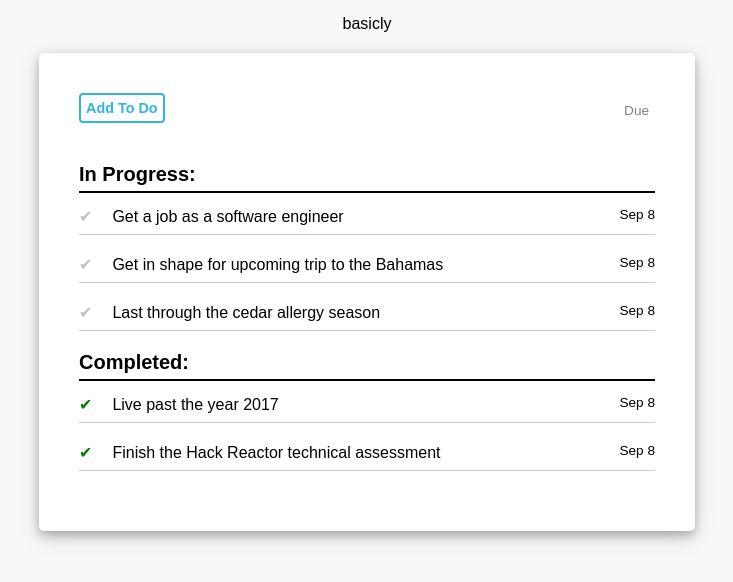
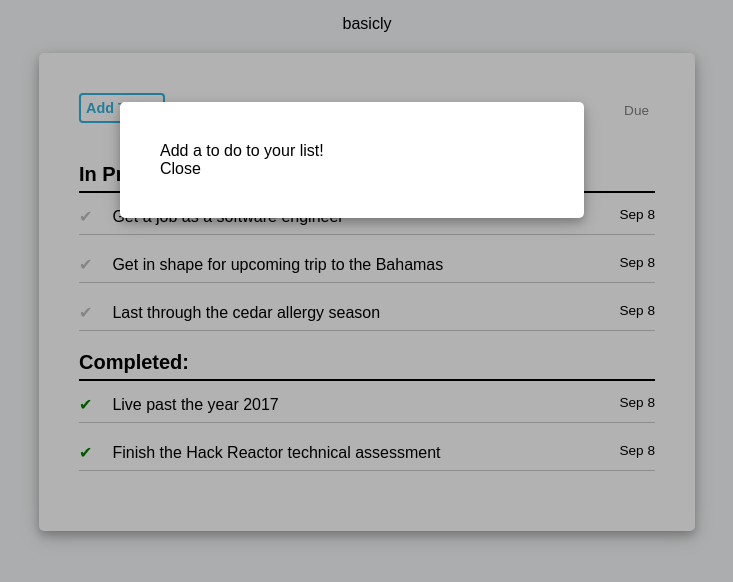
Before and after one commit to basicly/basicly, a React (Create React App) app in the folder client/: page / in a window 1280 px wide. Shown: the top 582 px of the page, without its empty margins (288-1021 px from the left). Built offline with nearby package versions, Linux system fonts and the light colour scheme; no server answers; a web font is replaced by a local one.

Commit message:
Separate out CreateToDo with ToDoHeader and create Modal component

```diff
--- a/client/src/Components/CreateToDo/CreateToDo.js
+++ b/client/src/Components/CreateToDo/CreateToDo.js
@@ -1,16 +1,10 @@
 import React from 'react';
-import './CreateToDo.css';
-
-// import the user icon
-// import userIcon from './images/user-icon.png';
 
 const createToDo = (props) => {
   return (
-    <div className="createToDo">
-      <button className="button">Add To Do</button>
-      {/* <span className="userIconContainer"><img className="userIcon" src={userIcon} alt="User Icon"/></span> */}
-      <span className="due">Due</span>
-    </div>
+    <React.Fragment>
+
+    </React.Fragment>
   );
 };
 
--- a/client/src/Components/ToDoContainer/ToDoContainer.js
+++ b/client/src/Components/ToDoContainer/ToDoContainer.js
@@ -5,7 +5,10 @@ import './ToDoContainer.css';
 import ToDoList from '../ToDoList/ToDoList';
 
 // import the CreateToDo component
-import CreateToDo from '../CreateToDo/CreateToDo';
+import ToDoHeader from '../ToDoHeader/ToDoHeader';
+
+// import the Modal component
+import Modal from '../Modal/Modal';
 
 class ToDoContainer extends Component {
   state = {
@@ -43,8 +46,12 @@ class ToDoContainer extends Component {
 
   render() {
     return (
+      <React.Fragment>
+        <Modal>
+          Add a to do to your list!
+        </Modal>
         <div className="toDoContainer">
-        <CreateToDo
+          <ToDoHeader
           />
           <ToDoList
             category="In Progress"
@@ -55,6 +62,7 @@ class ToDoContainer extends Component {
             toDos={this.state.toDosCompleted}
           />
         </div>
+      </React.Fragment>
     );
   }
 }
--- a/client/src/components/CreateToDo/CreateToDo.css
+++ /dev/null
@@ -1,33 +0,0 @@
-.createToDo {
-  padding: 40px 0px;
-}
-
-.createToDo .button {
-  color: rgb(52, 180, 223);
-  font-weight: bold;
-  font-size: .9em;
-  padding: 5px;
-  border: 2px solid gray;
-  border-color: rgb(52, 180, 223);
-  border-radius: 4px;
-}
-
-.createToDo .due {
-  float: right;
-  font-size: .85em;
-  color: gray;
-  padding-top: 10px;
-  padding-right: 6px;
-}
-
-.createToDo .userIconContainer {
-  float: right;
-  padding-left: 60px;
-  padding-right: 3px;
-  padding-top: 8px;
-}
-
-.createToDo img.userIcon {
-  width: 22px;
-  height: 22px;
-}
--- /dev/null
+++ b/client/src/components/Modal/Modal.css
@@ -0,0 +1,19 @@
+.modal {
+  background-color: #FFFFFF;
+  border-radius: 3px;
+  width: 30%;
+  margin: 8% auto;
+  padding: 40px 40px 40px 40px;
+  border-radius: 5px;
+  box-shadow: 0 4px 8px 0 rgba(0, 0, 0, 0.2), 0 6px 20px 0 rgba(0, 0, 0, 0.19);
+}
+
+.backdrop {
+  position: fixed;
+  top: 0;
+  bottom: 0;
+  left: 0;
+  right: 0;
+  background-color: rgba(0,0,0,0.3);
+  padding: 50;
+}
--- /dev/null
+++ b/client/src/components/Modal/Modal.js
@@ -0,0 +1,19 @@
+import React from 'react';
+import './Modal.css';
+
+const modal = (props) => {
+  return (
+    <div className="backdrop">
+      <div className="modal">
+        {props.children}
+        <div className="footer">
+          <button onClick={props.onClose}>
+            Close
+          </button>
+        </div>
+      </div>
+    </div>
+  );
+};
+
+export default modal;
--- /dev/null
+++ b/client/src/components/ToDoHeader/ToDoHeader.css
@@ -0,0 +1,33 @@
+.toDoHeader {
+  padding: 40px 0px;
+}
+
+.toDoHeader .button {
+  color: rgb(52, 180, 223);
+  font-weight: bold;
+  font-size: .9em;
+  padding: 5px;
+  border: 2px solid gray;
+  border-color: rgb(52, 180, 223);
+  border-radius: 4px;
+}
+
+.toDoHeader .due {
+  float: right;
+  font-size: .85em;
+  color: gray;
+  padding-top: 10px;
+  padding-right: 6px;
+}
+
+.toDoHeader .userIconContainer {
+  float: right;
+  padding-left: 60px;
+  padding-right: 3px;
+  padding-top: 8px;
+}
+
+.toDoHeader img.userIcon {
+  width: 22px;
+  height: 22px;
+}
--- /dev/null
+++ b/client/src/components/ToDoHeader/ToDoHeader.js
@@ -0,0 +1,17 @@
+import React from 'react';
+import './ToDoHeader.css';
+
+// import the user icon
+// import userIcon from './images/user-icon.png';
+
+const toDoHeader = (props) => {
+  return (
+    <div className="toDoHeader">
+      <button className="button">Add To Do</button>
+      {/* <span className="userIconContainer"><img className="userIcon" src={userIcon} alt="User Icon"/></span> */}
+      <span className="due">Due</span>
+    </div>
+  );
+};
+
+export default toDoHeader;
```
Also changed, not shown: client/src/components/ToDoHeader/images/user-icon.png (renamed from client/src/components/CreateToDo/images/user-icon.png). Lines whose indentation alone changed are shown as unchanged.
